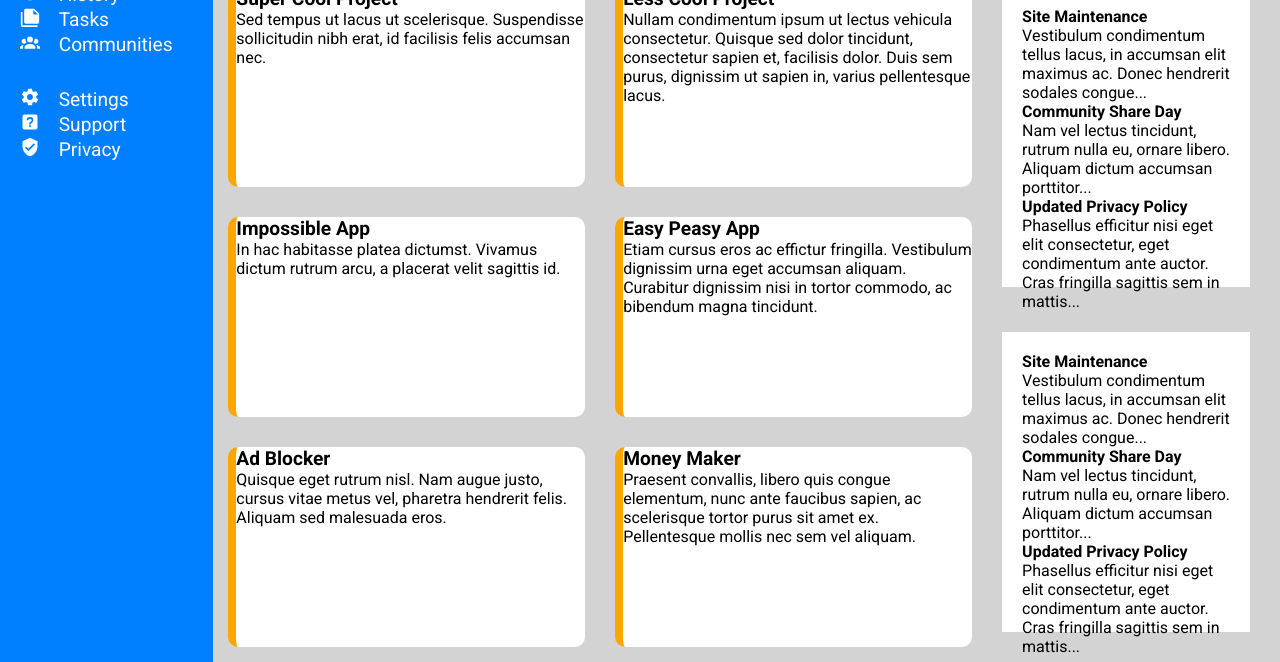
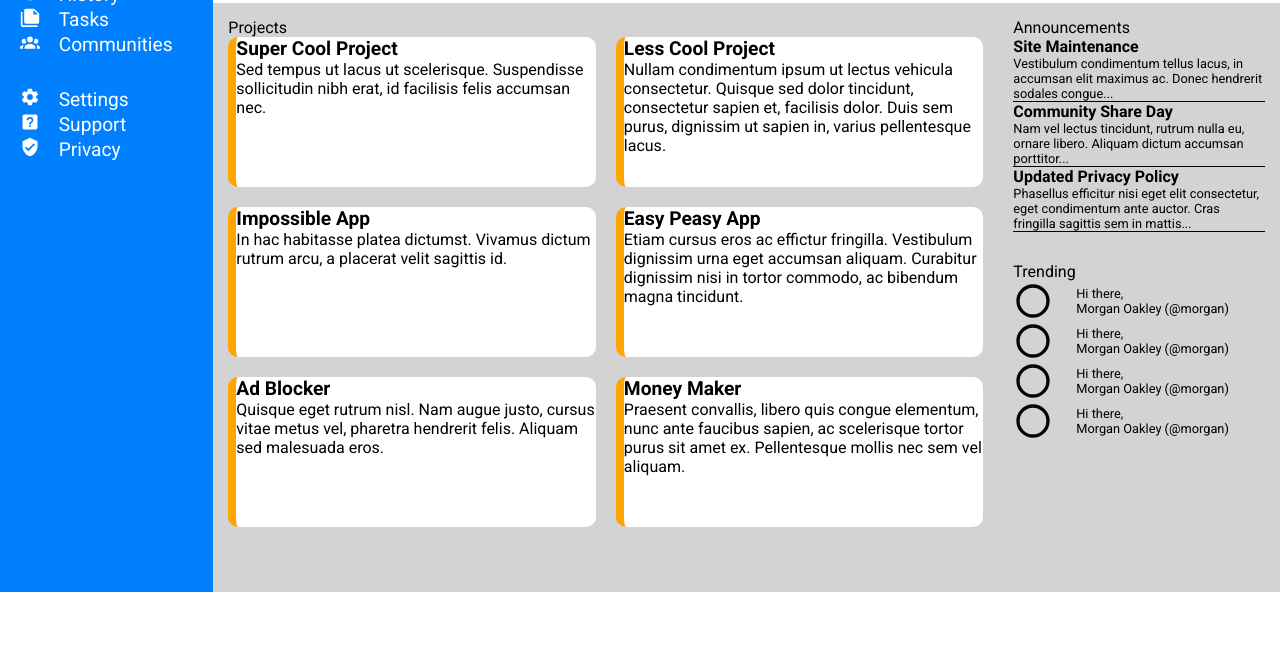
Before and after one commit to bamboratimo/admin-dashboard, a plain HTML site: page index.html in a window 1280 px wide. Shown: the part 208-870 px from the top of the page. After the commit the page ends 800 px from the top, so only its background shows below. Drawn offline with Linux system fonts and the light colour scheme.

Commit message:
add projects, announcements and trending headings

```diff
--- a/index.html
+++ b/index.html
@@ -67,6 +67,8 @@
         </div>
         <div class="main">
             <div class="article">
+                <div class="project-header">Projects</div>
+                <div class="cards">
                 <div class="card">
                     <p class="card-header bold">Super Cool Project</p>
                     <p>Sed tempus ut lacus ut scelerisque. Suspendisse sollicitudin nibh erat, id facilisis felis accumsan nec.</p>
@@ -91,23 +93,52 @@
                     <p class="card-header bold">Money Maker</p>
                     <p>Praesent convallis, libero quis congue elementum, nunc ante faucibus sapien, ac scelerisque tortor purus sit amet ex. Pellentesque mollis nec sem vel aliquam.</p>
                 </div>
+                </div>
             </div>
             <div class="article-side">
-                <div class="side-card">
-                    <p class="card-header bold">Site Maintenance</p>
-                    <p>Vestibulum condimentum tellus lacus, in accumsan elit maximus ac. Donec hendrerit sodales congue...</p>
-                    <p class="card-header bold">Community Share Day</p>
-                    <p>Nam vel lectus tincidunt, rutrum nulla eu, ornare libero. Aliquam dictum accumsan porttitor...</p>
-                    <p class="card-header bold">Updated Privacy Policy</p>
-                    <p>Phasellus efficitur nisi eget elit consectetur, eget condimentum ante auctor. Cras fringilla sagittis sem in mattis...</p>
+                <div class="announcements">
+                    <div class="announcemet-header">Announcements</div>
+                    <div class="announcement-texts">
+                    <p class="bold">Site Maintenance</p>
+                    <p class="side-card-text">Vestibulum condimentum tellus lacus, in accumsan elit maximus ac. Donec hendrerit sodales congue...</p>
+                    <p class="side-card-header bold">Community Share Day</p>
+                    <p class="side-card-text">Nam vel lectus tincidunt, rutrum nulla eu, ornare libero. Aliquam dictum accumsan porttitor...</p>
+                    <p class="side-card-header bold">Updated Privacy Policy</p>
+                    <p class="side-card-text">Phasellus efficitur nisi eget elit consectetur, eget condimentum ante auctor. Cras fringilla sagittis sem in mattis...</p>
+                    </div>
                 </div>
-                <div class="side-card">
-                    <p class="card-header bold">Site Maintenance</p>
-                    <p>Vestibulum condimentum tellus lacus, in accumsan elit maximus ac. Donec hendrerit sodales congue...</p>
-                    <p class="card-header bold">Community Share Day</p>
-                    <p>Nam vel lectus tincidunt, rutrum nulla eu, ornare libero. Aliquam dictum accumsan porttitor...</p>
-                    <p class="card-header bold">Updated Privacy Policy</p>
-                    <p>Phasellus efficitur nisi eget elit consectetur, eget condimentum ante auctor. Cras fringilla sagittis sem in mattis...</p>
+                <div class="trending">
+                    <div class="trending-header">Trending</div>
+                    <div class="trending-content">
+                    <div class="trending-cont">
+                        <svg class="trending-icon" xmlns="http://www.w3.org/2000/svg" viewBox="0 0 24 24"><title>circle-outline</title><path d="M12,20A8,8 0 0,1 4,12A8,8 0 0,1 12,4A8,8 0 0,1 20,12A8,8 0 0,1 12,20M12,2A10,10 0 0,0 2,12A10,10 0 0,0 12,22A10,10 0 0,0 22,12A10,10 0 0,0 12,2Z" /></svg>
+                        <div class="trending-text-cont">
+                            <p class="trending-at">Hi there,</p>
+                            <p class="trending-text">Morgan Oakley (@morgan)</p>
+                        </div>
+                    </div>
+                    <div class="trending-cont">
+                        <svg class="trending-icon" xmlns="http://www.w3.org/2000/svg" viewBox="0 0 24 24"><title>circle-outline</title><path d="M12,20A8,8 0 0,1 4,12A8,8 0 0,1 12,4A8,8 0 0,1 20,12A8,8 0 0,1 12,20M12,2A10,10 0 0,0 2,12A10,10 0 0,0 12,22A10,10 0 0,0 22,12A10,10 0 0,0 12,2Z" /></svg>
+                        <div class="trending-text-cont">
+                            <p class="trending-at">Hi there,</p>
+                            <p class="trending-text">Morgan Oakley (@morgan)</p>
+                        </div>
+                    </div>
+                    <div class="trending-cont">
+                        <svg class="trending-icon" xmlns="http://www.w3.org/2000/svg" viewBox="0 0 24 24"><title>circle-outline</title><path d="M12,20A8,8 0 0,1 4,12A8,8 0 0,1 12,4A8,8 0 0,1 20,12A8,8 0 0,1 12,20M12,2A10,10 0 0,0 2,12A10,10 0 0,0 12,22A10,10 0 0,0 22,12A10,10 0 0,0 12,2Z" /></svg>
+                        <div class="trending-text-cont">
+                            <p class="trending-at">Hi there,</p>
+                            <p class="trending-text">Morgan Oakley (@morgan)</p>
+                        </div>
+                    </div>
+                    <div class="trending-cont">
+                        <svg class="trending-icon" xmlns="http://www.w3.org/2000/svg" viewBox="0 0 24 24"><title>circle-outline</title><path d="M12,20A8,8 0 0,1 4,12A8,8 0 0,1 12,4A8,8 0 0,1 20,12A8,8 0 0,1 12,20M12,2A10,10 0 0,0 2,12A10,10 0 0,0 12,22A10,10 0 0,0 22,12A10,10 0 0,0 12,2Z" /></svg>
+                        <div class="trending-text-cont">
+                            <p class="trending-at">Hi there,</p>
+                            <p class="trending-text">Morgan Oakley (@morgan)</p>
+                        </div>
+                        </div>
+                    </div>
                 </div>
             </div>
         </div>
--- a/styles.css
+++ b/styles.css
@@ -19,7 +19,7 @@
     display: grid;
     grid-template-columns: 5fr 3fr;
     padding: 20px 20px;
-    gap: 40px;
+    gap: 20px;
     align-items: center;
 }
 
@@ -42,7 +42,7 @@
     width: 20px;
 }
 
-.profile-icon {
+.profile-icon, .trending-icon {
     width: 40px;
 }
 
@@ -86,9 +86,8 @@
 .main {
     display: grid;
     grid-template-columns: 3fr 1fr;
-    grid-column: 2 / 3;
     background-color: lightgray;
-    padding: 15px 30px 15px 15px;
+    padding: 15px;
     gap: 30px;
 }
 
@@ -117,10 +116,6 @@
     fill: white;
 }
 
-.side-menu .moi {
-    padding-left: 0px;
-}
-
 .side-menu .main-icon {
     fill: white;
     width: 60px;
@@ -130,20 +125,22 @@ ul {
     list-style-type: none;
 }
 
-.article {
+.cards {
     display: grid;
-    grid-template-columns: repeat(auto-fit, minmax(300px, 1fr));
-    gap: 30px;
+    grid-template-columns: repeat(auto-fit, minmax(350px, 1fr));
+    gap: 20px;
 }
 
 .article-side {
     display: grid;
     grid-template-columns: 1fr;
     gap: 30px;
+    grid-column: -1 / -2;
+    align-content: start;
 }
 
 .card {
-    height: 200px;
+    min-height: 150px;
     background-color: white;
     border-left: 8px solid orange;
     border-radius: 10px;
@@ -154,9 +151,17 @@ ul {
 }
 
 .side-card {
-    height: 300px;
     background-color: white;
     padding: 20px;
+    display: grid;
+    grid-template-columns: 1fr;
+    gap: 10px;
+    border-radius: 10px;
+}
+
+.side-card-text {
+    font-size: 0.8rem;
+    border-bottom: 1px solid;
 }
 
 .main-heading {
@@ -167,3 +172,13 @@ ul {
 .side-menu li {
     font-size: 1.2rem;
 }
+
+.trending-cont {
+    display: grid;
+    grid-template-columns: 1fr 3fr;
+    align-items: center;
+}
+
+.trending-at, .trending-text {
+    font-size: 0.8rem;
+}
```
